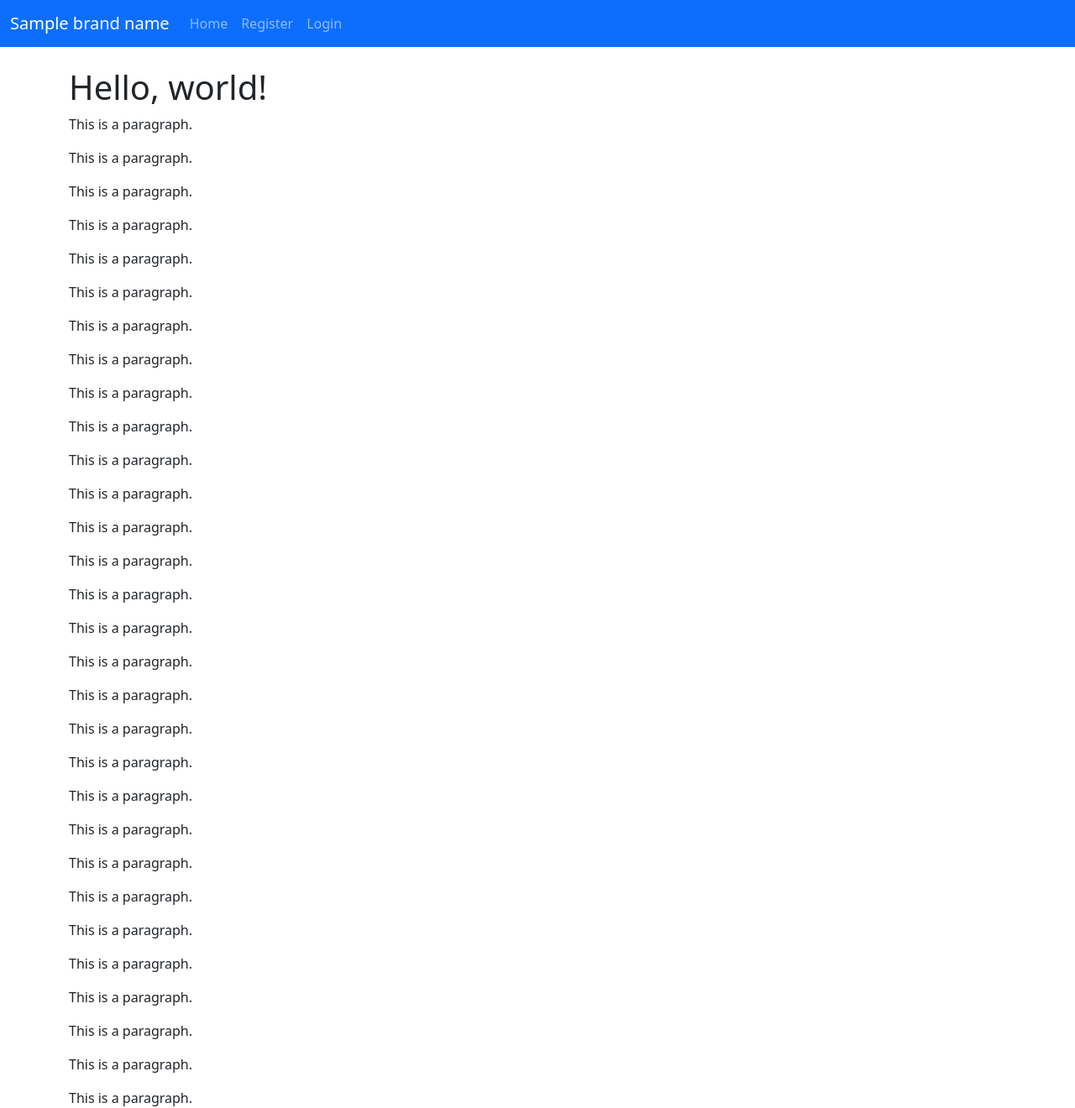
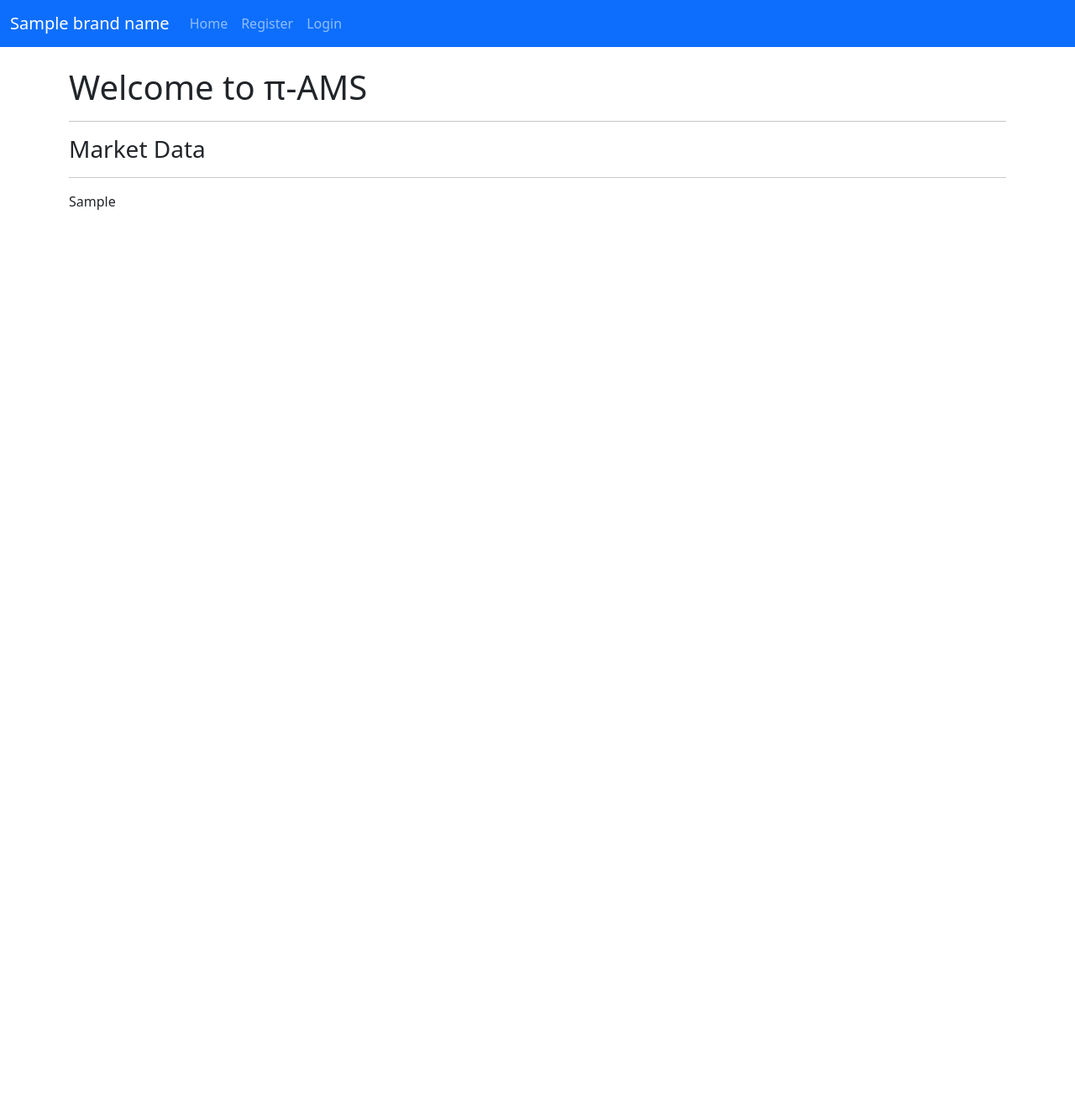
Before and after one commit to Dang3Rsm/AMS, a Python web app: template app/templates/index.html in a window 1280 px wide. Shown: the top 1320 px of the page at 84% size. After the commit the page ends 250 px from the top, so only its background shows below. Run offline with Jinja, Linux system fonts and the light colour scheme; the template is opened without the code that fills it: most values are stand-ins (such as "Sample title", 1, 10 or a date in 2020).

Commit message:
updated index.html

```diff
--- a/app/templates/index.html
+++ b/app/templates/index.html
@@ -4,90 +4,11 @@
 {% endblock %}
 
 {% block content %}
-    <h1>Hello, world!</h1>
-    <p>This is a paragraph.</p>
-    <p>This is a paragraph.</p>
-    <p>This is a paragraph.</p>
-    <p>This is a paragraph.</p>
-    <p>This is a paragraph.</p>
-    <p>This is a paragraph.</p>
-    <p>This is a paragraph.</p>
-    <p>This is a paragraph.</p>
-    <p>This is a paragraph.</p>
-    <p>This is a paragraph.</p>
-    <p>This is a paragraph.</p>
-    <p>This is a paragraph.</p>
-    <p>This is a paragraph.</p>
-    <p>This is a paragraph.</p>
-    <p>This is a paragraph.</p>
-    <p>This is a paragraph.</p>
-    <p>This is a paragraph.</p>
-    <p>This is a paragraph.</p>
-    <p>This is a paragraph.</p>
-    <p>This is a paragraph.</p>
-    <p>This is a paragraph.</p>
-    <p>This is a paragraph.</p>
-    <p>This is a paragraph.</p>
-    <p>This is a paragraph.</p>
-    <p>This is a paragraph.</p>
-    <p>This is a paragraph.</p>
-    <p>This is a paragraph.</p>
-    <p>This is a paragraph.</p>
-    <p>This is a paragraph.</p>
-    <p>This is a paragraph.</p>
-    <p>This is a paragraph.</p>
-    <p>This is a paragraph.</p>
-    <p>This is a paragraph.</p>
-    <p>This is a paragraph.</p>
-    <p>This is a paragraph.</p>
-    <p>This is a paragraph.</p>
-    <p>This is a paragraph.</p>
-    <p>This is a paragraph.</p>
-    <p>This is a paragraph.</p>
-    <p>This is a paragraph.</p>
-    <p>This is a paragraph.</p>
-    <p>This is a paragraph.</p>
-    <p>This is a paragraph.</p>
-    <p>This is a paragraph.</p>
-    <p>This is a paragraph.</p>
-    <p>This is a paragraph.</p>
-    <p>This is a paragraph.</p>
-    <p>This is a paragraph.</p>
-    <p>This is a paragraph.</p>
-    <p>This is a paragraph.</p>
-    <p>This is a paragraph.</p>
-    <p>This is a paragraph.</p>
-    <p>This is a paragraph.</p>
-    <p>This is a paragraph.</p>
-    <p>This is a paragraph.</p>
-    <p>This is a paragraph.</p>
-    <p>This is a paragraph.</p>
-    <p>This is a paragraph.</p>
-    <p>This is a paragraph.</p>
-    <p>This is a paragraph.</p>
-    <p>This is a paragraph.</p>
-    <p>This is a paragraph.</p>
-    <p>This is a paragraph.</p>
-    <p>This is a paragraph.</p>
-    <p>This is a paragraph.</p>
-    <p>This is a paragraph.</p>
-    <p>This is a paragraph.</p>
-    <p>This is a paragraph.</p>
-    <p>This is a paragraph.</p>
-    <p>This is a paragraph.</p>
-    <p>This is a paragraph.</p>
-    <p>This is a paragraph.</p>
-    <p>This is a paragraph.</p>
-    <p>This is a paragraph.</p>
-    <p>This is a paragraph.</p>
-    <p>This is a paragraph.</p>
-    <p>This is a paragraph.</p>
-    <p>This is a paragraph.</p>
-    <p>This is a paragraph.</p>
-    <p>This is a paragraph.</p>
-    <p>This is a paragraph.</p>
-    <p>This is a paragraph.</p>
-    <p>This is a paragraph.</p>
-    <p>This is a paragraph.</p>
-    <p>This is a paragraph.</p>
+    <h1>Welcome to π-AMS</h1>
+    <hr>
+    <h3>Market Data</h3>
+    <hr>
+    {% for g in graph_html %}
+        <div>{{ g|safe }}</div>
+    {% endfor %}
 {% endblock %}
```
Also changed, not shown: app/routes/main_route.py (+95 -10 lines).
